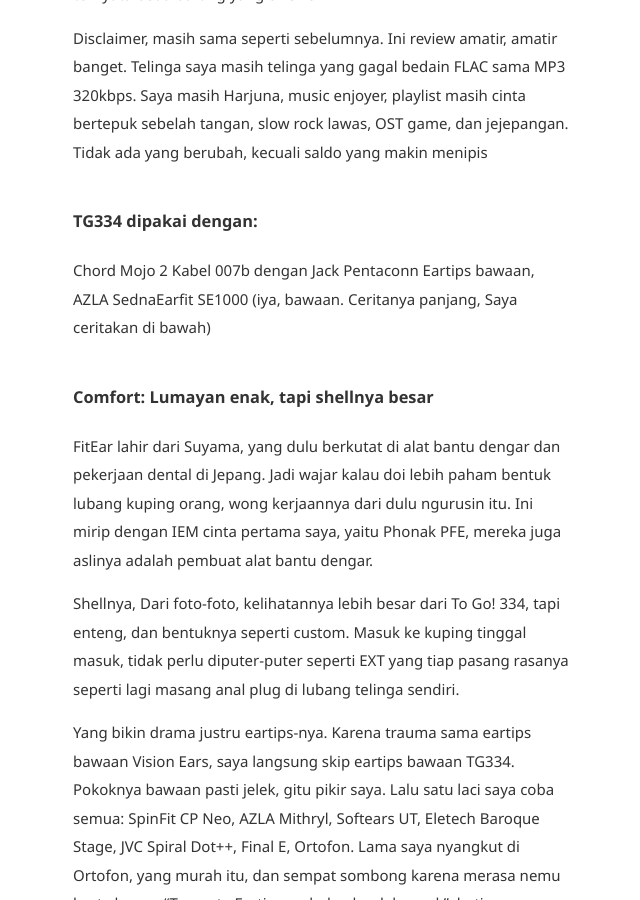
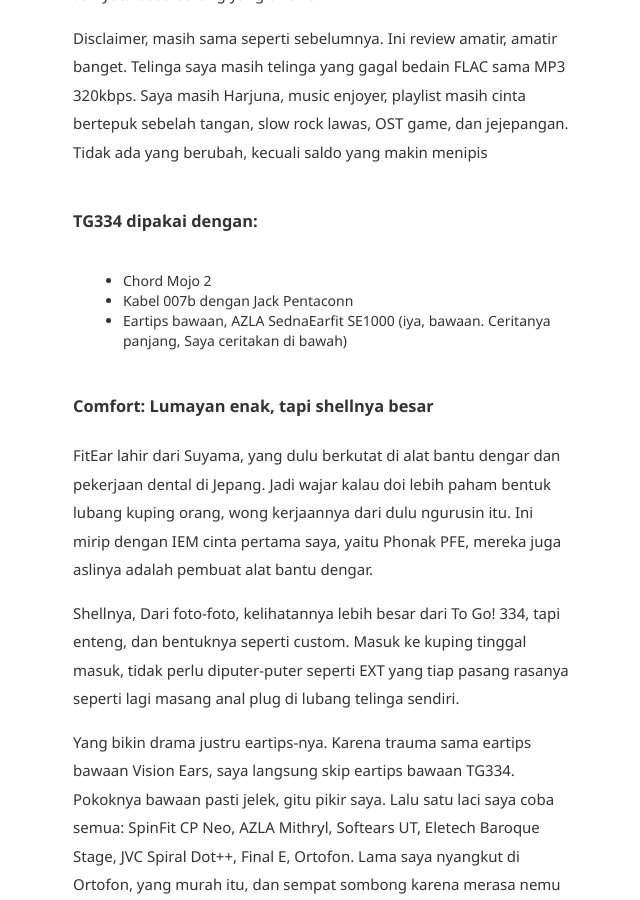
Before and after one commit to harjunacandra/harjuna.github.io, a Jekyll site: the page built from _posts/2026-10-28-Dijilat-FitEar-TG334.md, in a window 1280 px wide and 900 px high, scrolled down 640 px. Shown: the whole window, without its empty margins (317-957 px from the left). Built offline with Jekyll 4.4.1, drawn with Linux system fonts in a browser that asks for light colours.

```diff
--- a/_posts/2026-10-28-Dijilat-FitEar-TG334.md
+++ b/_posts/2026-10-28-Dijilat-FitEar-TG334.md
@@ -12,9 +12,9 @@
 
 ### TG334 dipakai dengan:
 
-Chord Mojo 2
-Kabel 007b dengan Jack Pentaconn
-Eartips bawaan, AZLA SednaEarfit SE1000 (iya, bawaan. Ceritanya panjang, Saya ceritakan di bawah)
+- Chord Mojo 2
+- Kabel 007b dengan Jack Pentaconn
+- Eartips bawaan, AZLA SednaEarfit SE1000 (iya, bawaan. Ceritanya panjang, Saya ceritakan di bawah)
 
 ### Comfort: Lumayan enak, tapi shellnya besar
 
```
